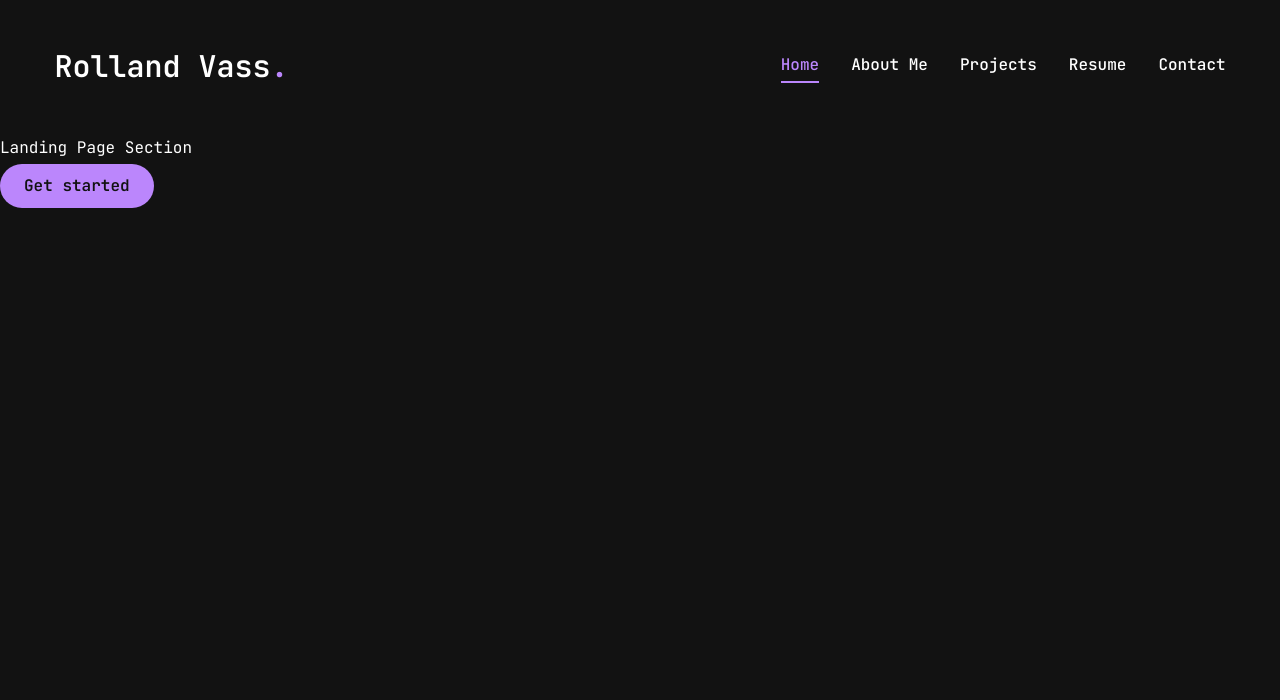
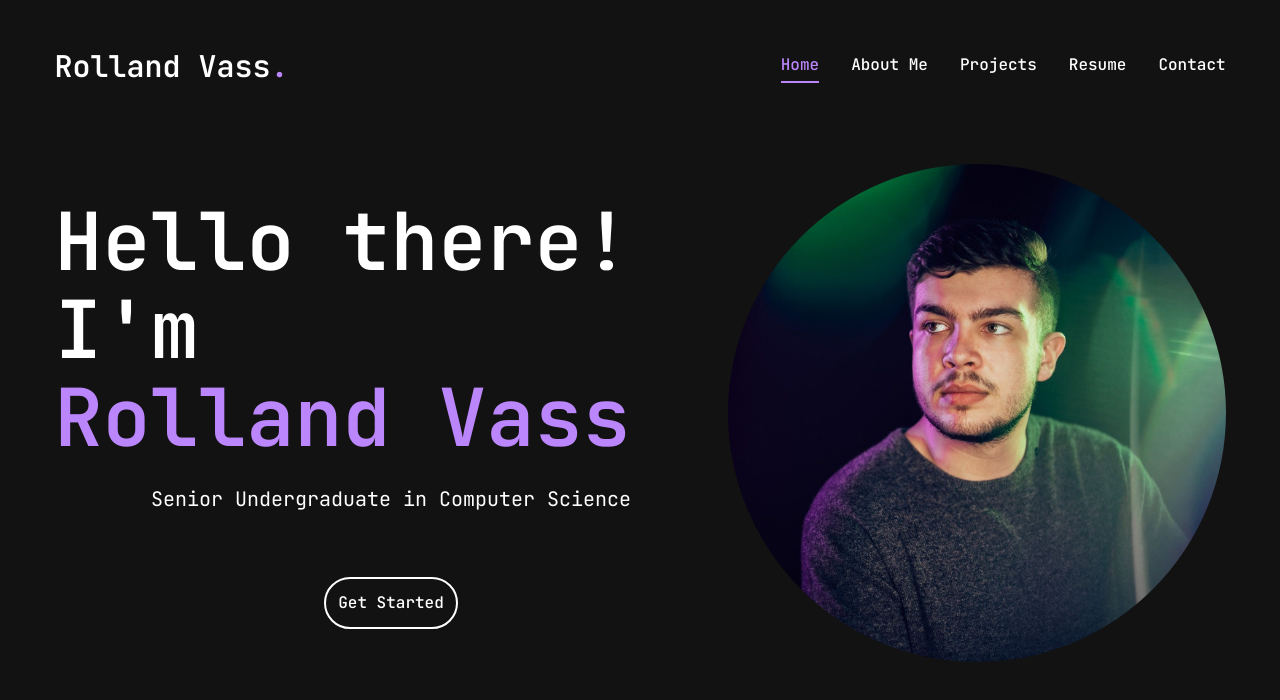
Before and after one commit to rollandvass/Portfolio, a Next.js app: page / in a window 1280 px wide. Shown: the top 700 px of the page. Built offline with nearby package versions, Linux system fonts and the light colour scheme.

Commit message:
Temporary design of homepage and aboutme

```diff
--- a/app/aboutme/page.jsx
+++ b/app/aboutme/page.jsx
@@ -1,5 +1,12 @@
+import Social from '@/components/Social';
+
 const AboutMe = () => {
-    return <div>About Me Section</div>
+    return <section>
+        <div className="mb-8 xl:mb-0">
+            <Social containerStyles='flex gap-6' iconStyles='w-9 h-9 border border-accent rounded-full flex justify-center items-center text-accent text-base hover:bg-accent hover:text-primary hover:transition-all duration-150' />
+        </div>
+        <p className='max-w-[500px] mb-9 text-white/80'>So, I'm Rolland: A 3rd-year student who prefers coding and Stack Overflow over TikTok. Currently, I'm diving into React and Python, with a passion for tinkering with Raspberry Pis and scripts (no hacking, promise!). In my free time, I dabble in music production and explore CyberSecurity, IoT, and computer networking.</p>
+    </section>
 }
 
 export default AboutMe
--- a/app/globals.css
+++ b/app/globals.css
@@ -6,4 +6,16 @@
   body {
     @apply font-primary bg-primary text-white leading-loose;
   }
+
+  .h1 {
+    @apply text-[48px] xl:text-[80px] leading-[1.1] font-semibold;
+  }
+
+  .h2 {
+    @apply text-[36px] xl:text-[48px] leading-[1.1] font-semibold;
+  }
+
+  .h3 {
+    @apply text-[20px] xl:text-[24px] leading-[1.1] font-semibold;
+  }
 }
--- a/app/layout.jsx
+++ b/app/layout.jsx
@@ -10,7 +10,7 @@ const jetbrainsMono = JetBrains_Mono({
 });
 
 export const metadata = {
-    title: "Rolland | Portfolio",
+    title: "Rolland Vass | Portfolio",
     description: "Rolland's Personal Portfolio Website",
 };
 
--- a/app/page.jsx
+++ b/app/page.jsx
@@ -1,13 +1,50 @@
+"use client";
+
 import Link from 'next/link';
-import { Button } from '../components/ui/button';
+import { usePathname } from 'next/navigation';
 
-export default function Home() {
+import Photo from '@/components/Photo';
+
+const links = [
+    {
+        name: 'Get Started',
+        path: '/aboutme'
+    },
+]
+
+const Home = () => {
+    const pathname = usePathname();
+
     return (
-        <>
-            <main>Landing Page Section</main>
-            <Link href="/aboutme">
-                <Button>Get started</Button>
-            </Link>
-        </>
+        <section className='h-full'>
+            <div className="container mx-auto h-full">
+                <div className='flex flex-col lg:flex-row items-center justify-between xl:pt-8 xl:pb-24'>
+                    <div className='flex flex-col items-center text-center xl:text-left'>
+                        <h1 className='h1 mb-6'>
+                            Hello there! I'm <br /><span className='text-accent'>Rolland Vass</span>
+                        </h1>
+                        <span className='text-xl'>Senior Undergraduate in Computer Science</span>
+                        <>
+                            {
+                                links.map((link, index) => {
+                                    return <Link href={link.path} key={index} className={`${link.path === pathname && "text-accent border-accent"
+                                        } mt-16 px-3 p-2 border-2 border-solid border-white text-white rounded-full capitalize font-medium hover:text-accent hover:border-accent transition-all`}>{link.name}
+                                    </Link>
+                                })
+                            }
+                        </>
+                        {/* <Button variant='outline' size='lg' className='w-[150px] mt-[60px]'>
+                            Get Started
+                        </Button> */}
+                    </div>
+
+                    <span>
+                        <Photo />
+                    </span>
+                </div>
+            </div>
+        </section>
     );
-}
+};
+
+export default Home;
--- a/components/Nav.jsx
+++ b/components/Nav.jsx
@@ -28,7 +28,7 @@ const links = [
 
 const Nav = () => {
     const pathname = usePathname();
-    console.log(pathname);
+    // console.log(pathname);
 
     return <nav className='flex gap-8'>
         {
--- /dev/null
+++ b/components/Photo.jsx
@@ -0,0 +1,16 @@
+"use client";
+
+import Image from 'next/image';
+import MyPhoto from '../public/assets/me.jpeg';
+
+const Photo = () => {
+    return (
+        <div className='w-full h-full relative'>
+            <div className='w-[298px] h-[298px] xl:w-[498px] xl:h-[498px]'>
+                <Image src={MyPhoto} priority quality={100} fill alt='' className='object-contain rounded-full' />
+            </div>
+        </div>
+    );
+};
+
+export default Photo;
--- /dev/null
+++ b/components/Social.jsx
@@ -0,0 +1,24 @@
+import Link from 'next/link';
+
+import { FaGithub, FaLinkedinIn, FaTree } from 'react-icons/fa';
+
+const socials = [
+    { icon: <FaGithub />, path: 'https://github.com/rollandvass' },
+    { icon: <FaLinkedinIn />, path: 'https://www.linkedin.com/in/rollandvass/' },
+    { icon: <FaTree />, path: 'https://linktr.ee/rollandvass' },
+]
+
+
+const Social = ({ containerStyles, iconStyles }) => {
+    return (
+        <div className={containerStyles}>
+            {socials.map((item, index) => (
+                <Link href={item.path} key={index} className={iconStyles} target='_blank'>
+                    {item.icon}
+                </Link>
+            ))}
+        </div>
+    );
+};
+
+export default Social
```
Also changed, not shown: public/assets/IMG_8514.jpg (added), public/assets/me.jpeg (added).
